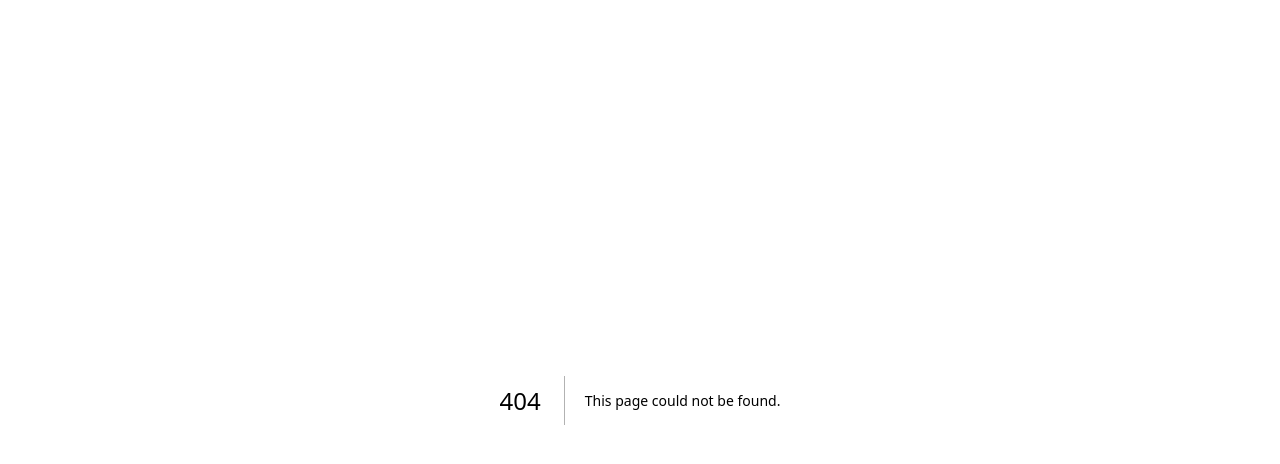
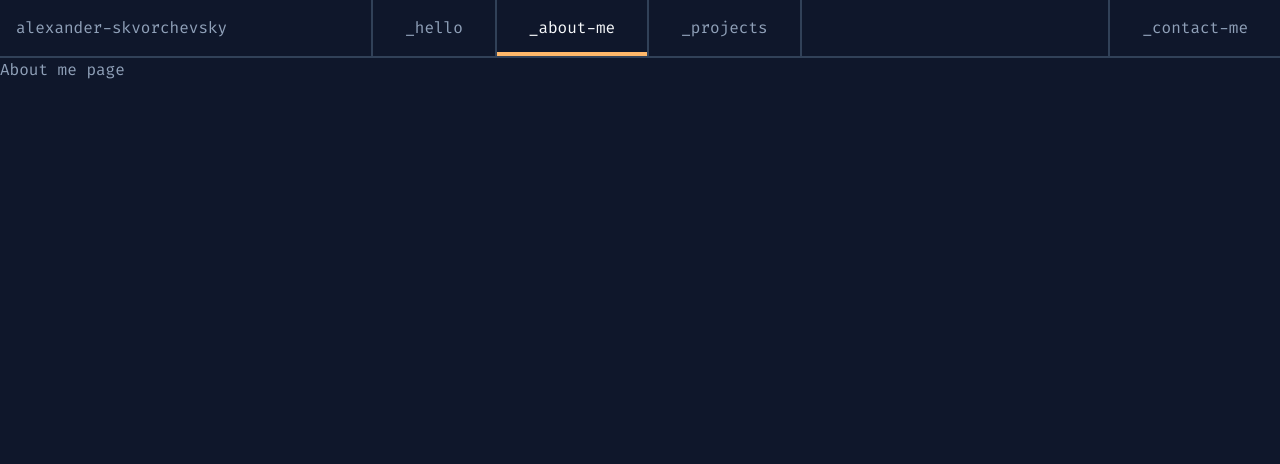
Before and after one commit to notsecret32/portfolio, a Next.js app: page /about-me in a window 1280 px wide. Before the commit this address had no page. Shown: the top 464 px of the page. Built offline with nearby package versions, Linux system fonts and the light colour scheme.

Commit message:
feat: other pages added

```diff
--- /dev/null
+++ b/app/about-me/page.tsx
@@ -0,0 +1,3 @@
+export default async function AboutMePage() {
+  return <div>About me page</div>;
+}
--- /dev/null
+++ b/app/contact-me/page.tsx
@@ -0,0 +1,3 @@
+export default async function ContactMePage() {
+  return <div>Contact me page</div>;
+}
--- a/app/layout.tsx
+++ b/app/layout.tsx
@@ -3,6 +3,7 @@ import { Fira_Code } from 'next/font/google';
 
 import { ThemeProvider } from '@/components/theme-provider';
 
+import { Header } from '@/components/header';
 import './globals.css';
 
 const firaCode = Fira_Code({
@@ -35,6 +36,7 @@ export default function RootLayout({
           enableSystem
           disableTransitionOnChange
         >
+          <Header />
           {children}
         </ThemeProvider>
       </body>
--- a/app/page.tsx
+++ b/app/page.tsx
@@ -1,9 +1,6 @@
-import { Header } from '@/components/header';
-
-export default function Home() {
+export default function HomePage() {
   return (
     <div>
-      <Header />
       <div className="flex flex-row gap-16">
         <div>
           <h1>H1</h1>
--- /dev/null
+++ b/app/projects/page.tsx
@@ -0,0 +1,3 @@
+export default async function ProjectsPage() {
+  return <div>Projects page</div>;
+}
```
